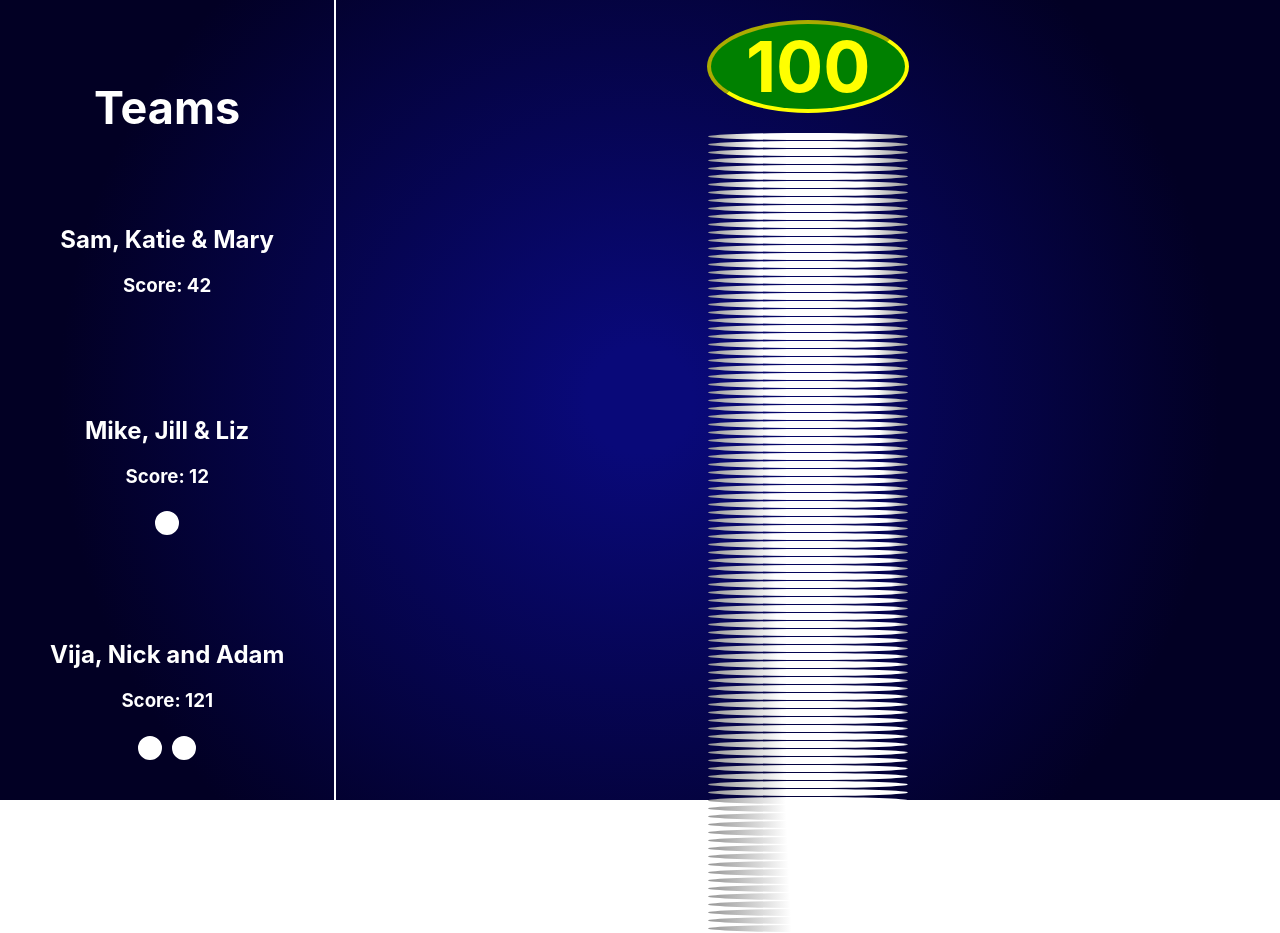
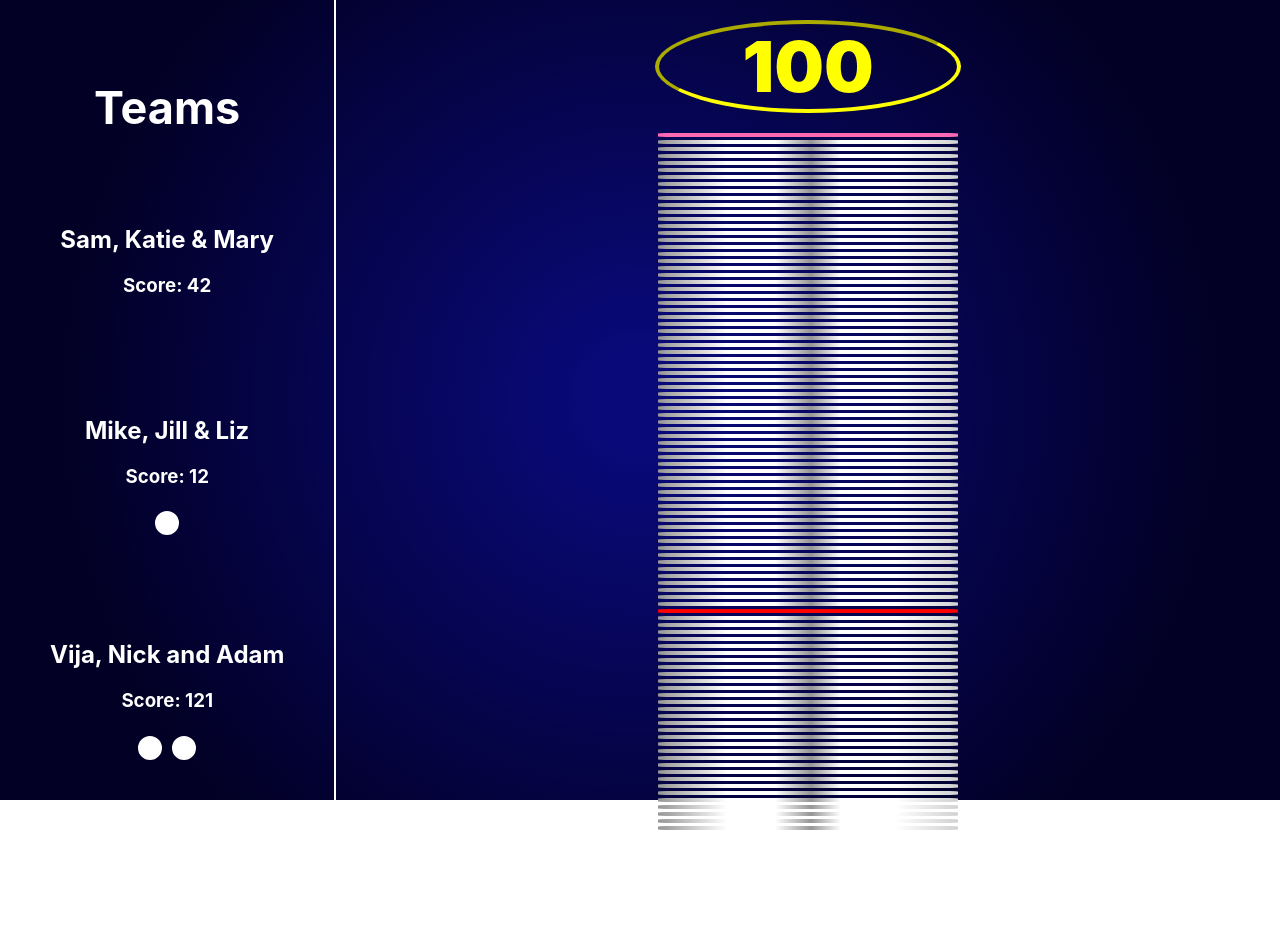
Before and after one commit to Mewse/christmas-games, a React app in the folder ui/: page /pointless in a window 1280 px wide. After the commit the page ends 840 px from the top, so only its background shows below. Built offline with nearby package versions, Linux system fonts and the light colour scheme.

Commit message:
More sfx, style changes

```diff
--- a/ui/src/components/pointless-tower/index.jsx
+++ b/ui/src/components/pointless-tower/index.jsx
@@ -8,9 +8,9 @@ const PointlessTower = (props) => {
             <div className="counter">{level}</div>
             <div className="tower">
                 {Array(height).fill().map((_, id) => (
-                    <div className={`level ${target == (height-id) ? "target" : ""} ${level < (height-id) ? "hidden" : ""}`}
+                    <div className={`level ${target === (height-id) ? "target" : ""} ${level < (height-id) ? "hidden" : ""} ${level === height-id ? "top": ""}`}
                         key={height-id}
-                        style={{background: `linear-gradient(90deg, rgba(150,150,150,1) 0%, rgba(255,255,255,1) ${lerp(23, 42,id, height)}%, rgba(255,255,255,1) ${lerp(75, 45, id, height)}%, rgba(150,150,150,1) 100%)`}}
+                        // style={{background: `linear-gradient(90deg, rgba(150,150,150,1) 0%, rgba(255,255,255,1) ${lerp(23, 42,id, height)}%, rgba(255,255,255,1) ${lerp(75, 45, id, height)}%, rgba(150,150,150,1) 100%)`}}
                     />
                 ))}
             </div>
--- a/ui/src/components/pointless-tower/style.scss
+++ b/ui/src/components/pointless-tower/style.scss
@@ -5,18 +5,26 @@
 
     .counter {
         font-size: 70px;
-        font-weight:bolder;
-        background-color: green;
+        font-weight:900;
         border-radius: 50%;
         border: 4px inset yellow;
         margin-bottom: 20px;
     }
 
     .level {
-        height: 7px;
-        width: 200px;
-        margin: 1px;
-        border-radius: 50%;
+        height: 4px;
+        width: 300px;
+        margin: 3px;
+        border-radius: 10%;
+        background: linear-gradient(90deg, rgba(150,150,150,1) 0%, rgba(255,255,255,1) 23%, rgba(255,255,255,1) 39%, rgba(150,150,150,1) 51%, rgba(255,255,255,1) 61%, rgba(255,255,255,1) 79%, rgba(209,209,209,1) 100%);
+    }
+
+    .top {
+        background: hotpink;
+    }
+
+    .target {
+        background: red;
     }
 
     .hidden {
--- a/ui/src/pages/pointless/index.jsx
+++ b/ui/src/pages/pointless/index.jsx
@@ -51,8 +51,13 @@ class Pointless extends(React.Component) {
         }
     }
     incorrectAudio = new Audio("/sfx/pointless-incorrect.mp3");
+    targetReachedAudio = new Audio("/sfx/pointless-target-reached.mp3");
+    correctAnswer = new Audio("/sfx/pointless-correct-answer.mp3");
+    answerEnd = new Audio("/sfx/pointless-answer-end.mp3");
     componentDidMount() {
         window.game = this;
+        this.targetReachedAudio.volume = 0.1;
+        this.answerEnd.volume = 0.5;
     }
 
     render = () => {
@@ -75,18 +80,34 @@ class Pointless extends(React.Component) {
                         ))}
                     </div>
                 </div>
-                <div className="tower-container">
-                    <PointlessTower level={this.state.tower.level} target={this.state.tower.target} height={this.state.tower.height}/>
-                </div>
+                {this.state.showTower ? (
+                    <div className="tower-container">
+                        <PointlessTower level={this.state.tower.level} target={this.state.tower.target} height={this.state.tower.height}/>
+                    </div>
+                ) : (
+                    <div className="round-container">
+
+                    </div>
+                )}
             </div>
         )
     }
 
     async countDown(target) {
+        this.correctAnswer.play();
         for (let i = 100; i > target; i--) {
+            if (i === this.state.tower.target) {
+                this.targetReachedAudio.play();
+            }
             this.decrementTower();
             await this.sleep(50);
         }
+        this.answerEnd.play();
+        this.correctAnswer.pause();
+        this.correctAnswer.currentTime = 0;
+    }
+
+    fail() {
         this.incorrectAudio.play();
     }
 
@@ -116,7 +137,7 @@ class Pointless extends(React.Component) {
 
     addTeam = (name) => {
         this.setState({
-            teams: this.state.teams.append({name: name, score: 0})
+            teams: this.state.teams.append({name: name, score: 0, roundScore: 0})
         })
     }
 }
```
Also changed, not shown: 4 other files.
